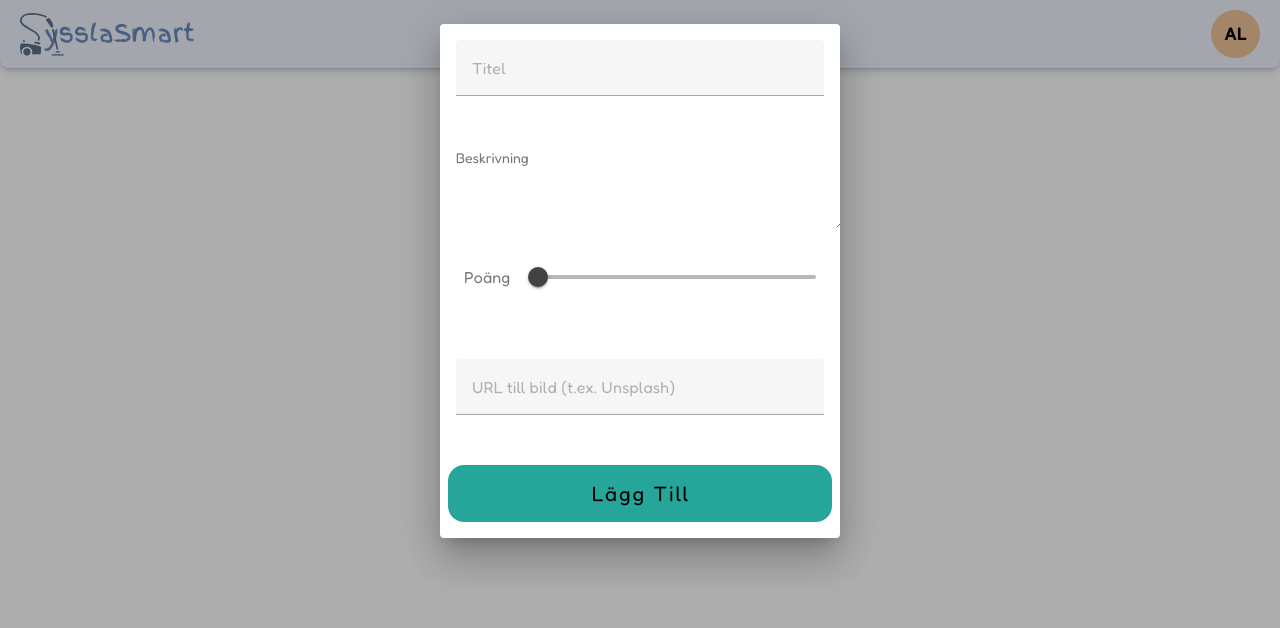
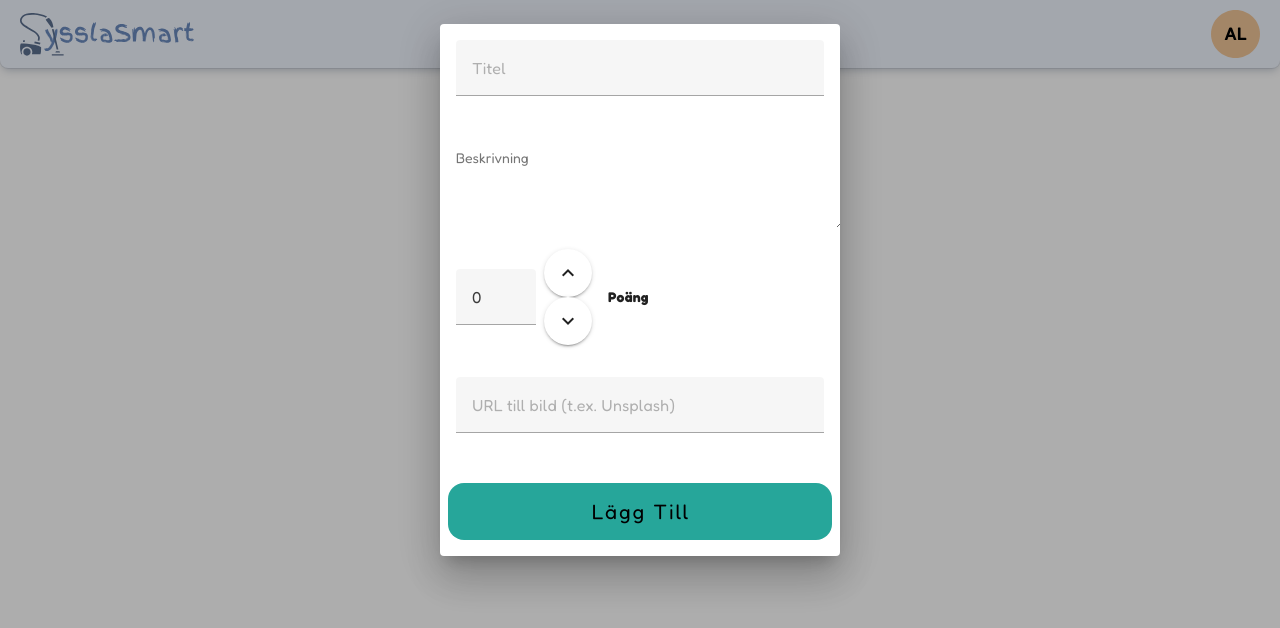
Before and after one commit to IT-Hogskolan-Stockholm/syssla-smart, a Vue app: page /beloningar in a window 1280 px wide. Both pictures are taken after a click on the button "Ny Belöning". Shown: the top 628 px of the page. Built offline with nearby package versions, Linux system fonts and the light colour scheme.

Commit message:
Points increment and decrement UI and functions

```diff
--- a/src/views/Beloningar.vue
+++ b/src/views/Beloningar.vue
@@ -41,20 +41,33 @@
             ></textarea>
           </v-card-text>
 
-          <v-card-text class="flex-grow-0 custom-card-text">
-              <v-slider
+          <v-card-text class="flex-grow-0 custom-card-text d-flex align-center">
+
+            <v-text-field
                 v-model="points"
+                type="number"
                 min="0"
                 max="100"
                 step="1"
+                class="mc-3 text-center"
+                style="max-width: 80px; text-align: center"
                 label="Poäng"
-                thumb-label
-                tick-labels
-                class="my-3"
-              >
+                hide-details
+                single-line
+              ></v-text-field>
 
-              </v-slider>
+              <div class="d-flex flex-column align-center mx-2">
+
+              <v-btn icon @click="increasePoints">
+                <v-icon>mdi-chevron-up</v-icon>
+              </v-btn>
+              <v-btn icon @click="decreasePoints">
+                <v-icon>mdi-chevron-down</v-icon>
+              </v-btn>
+            </div>
+            <span class="ml-2 font-weight-bold">Poäng</span>
             </v-card-text>
+
 
           <v-card-text class="flex-grow-0" style="overflow: visible; padding-bottom: 0">
               <v-text-field
@@ -85,13 +98,25 @@
 </template>
 
 <script setup>
+import {ref} from 'vue';
+
 import { useChoreStore } from '../stores/ChoreStore';
 
+const points = ref(0)
 const store = useChoreStore()
+
+const increasePoints = () => {
+  if (points.value < 100) points.value++
+}
+
+const decreasePoints = () => {
+  if (points.value < 100) points.value--
+}
 
 const openAddRewardDialog = () => {
   store.addRewardDialog = true
 }
+
 
 const rules = {
   required: (value) => !!value || 'Du måste ange en titel'
```
